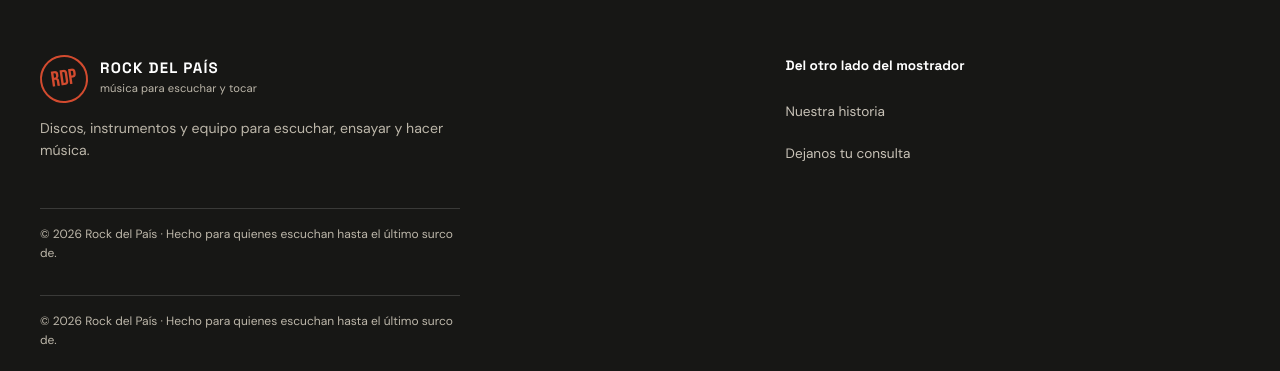
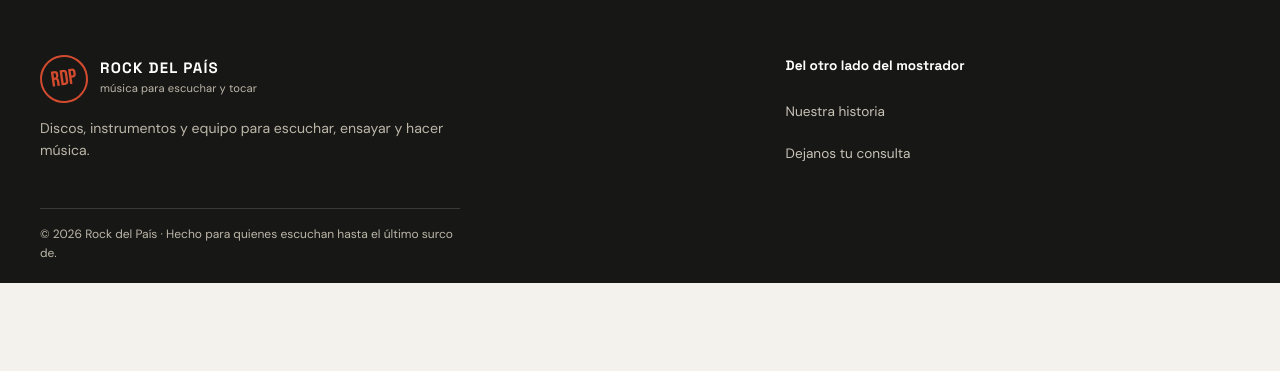
Before and after one commit to Luka1204/Rock_del_pais, a Django app: page / in a window 1280 px wide. Shown: the part 1085-1456 px from the top of the page. After the commit the page ends 1368 px from the top, so only its background shows below. Run offline with Django 5.2, Linux system fonts and the light colour scheme.

Commit message:
arreglo pie de pagina duplicado

```diff
--- a/templates/base.html
+++ b/templates/base.html
@@ -81,7 +81,6 @@
           {% endif %}
         </div>
         <p class="copyright">© {% now "Y" %} Rock del País · Hecho para quienes escuchan hasta el último surco de.</p>
-        <p class="copyright">© {% now "Y" %} Rock del País · Hecho para quienes escuchan hasta el último surco de.</p>
       </div>
     </footer>
     <script src="{% static 'store/store.js' %}" defer></script>
```
